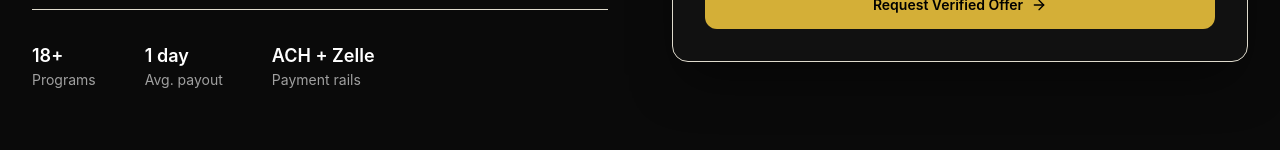
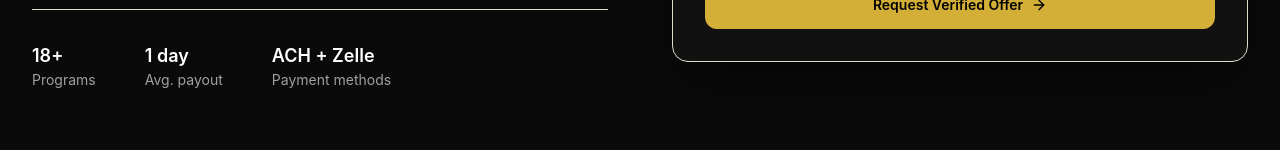
Before and after one commit to nexgenbookings/PointsXchange, a Next.js app: page / in a window 1280 px wide. Shown: the part 802-952 px from the top of the page. Built offline with nearby package versions, Linux system fonts and the light colour scheme; no server answers; the database is empty.

Commit message:
Fix hero stat label: 'Payment rails' → 'Payment methods'

```diff
--- a/components/home/hero.tsx
+++ b/components/home/hero.tsx
@@ -137,7 +137,7 @@ export function Hero({ programs }: { programs: QuoteProgram[] }) {
               <div className="h-6 w-px bg-white/8" />
               <div>
                 <p className="text-lg font-semibold text-white">ACH + Zelle</p>
-                <p className="text-[#A0A0A0]">Payment rails</p>
+                <p className="text-[#A0A0A0]">Payment methods</p>
               </div>
             </div>
           </FadeUp>
```
